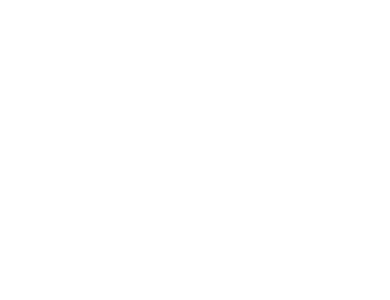
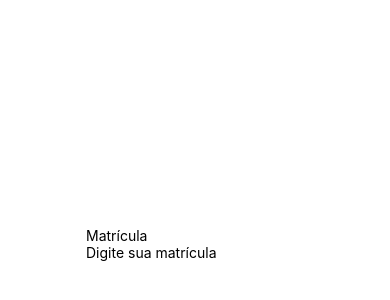
Before and after one commit to davidrockkj/portal-do-aluno-mobile, a React Native app: screen / in a window 390 px wide. Shown: the part 178-478 px from the top of the page. Built offline with nearby package versions, Linux system fonts and the light colour scheme.

Commit message:
Implementando 'Login' e 'InputComLabel'

```diff
--- a/App.tsx
+++ b/App.tsx
@@ -1,13 +1,14 @@
 import { StatusBar } from 'expo-status-bar';
 import { StyleSheet, View } from 'react-native';
 
-
+import Login from './src/screens/login';
 
 
 export default function App() {
   return (
     <View style={styles.container}>
       <StatusBar style="dark" />
+      <Login />
     </View>
   );
 }
--- a/src/screens/login/index.tsx
+++ b/src/screens/login/index.tsx
@@ -2,11 +2,16 @@
 import { View } from 'react-native';
 
 import { styles } from './styles';
+import { InputComLabel } from '../../components/InputComLabel';
 
-export function login() {
+export default function login() {
   return (
     <View style={styles.container}>
-
+      <InputComLabel
+        label='Matrícula'
+        placeholder='Digite sua matrícula'
+        secureTextEntry='false'
+      />
     </View>
   );
 }
```
